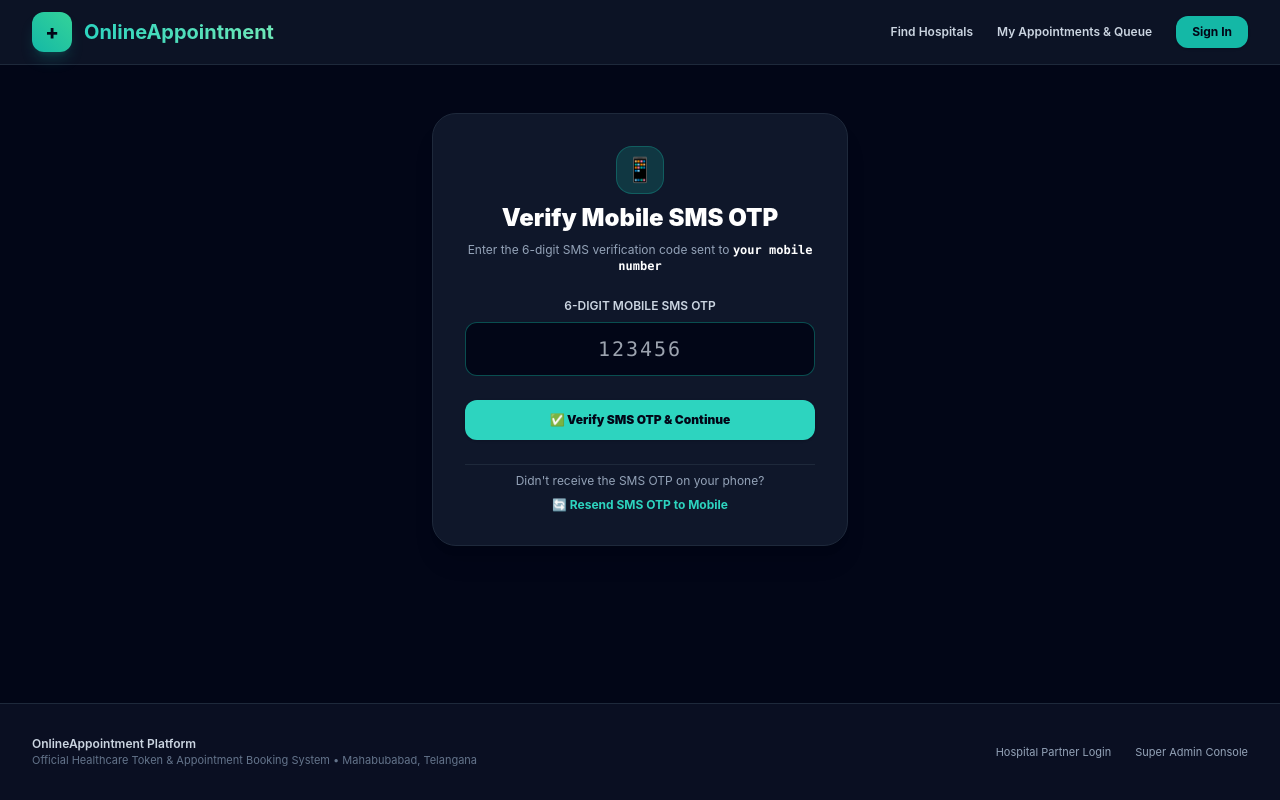
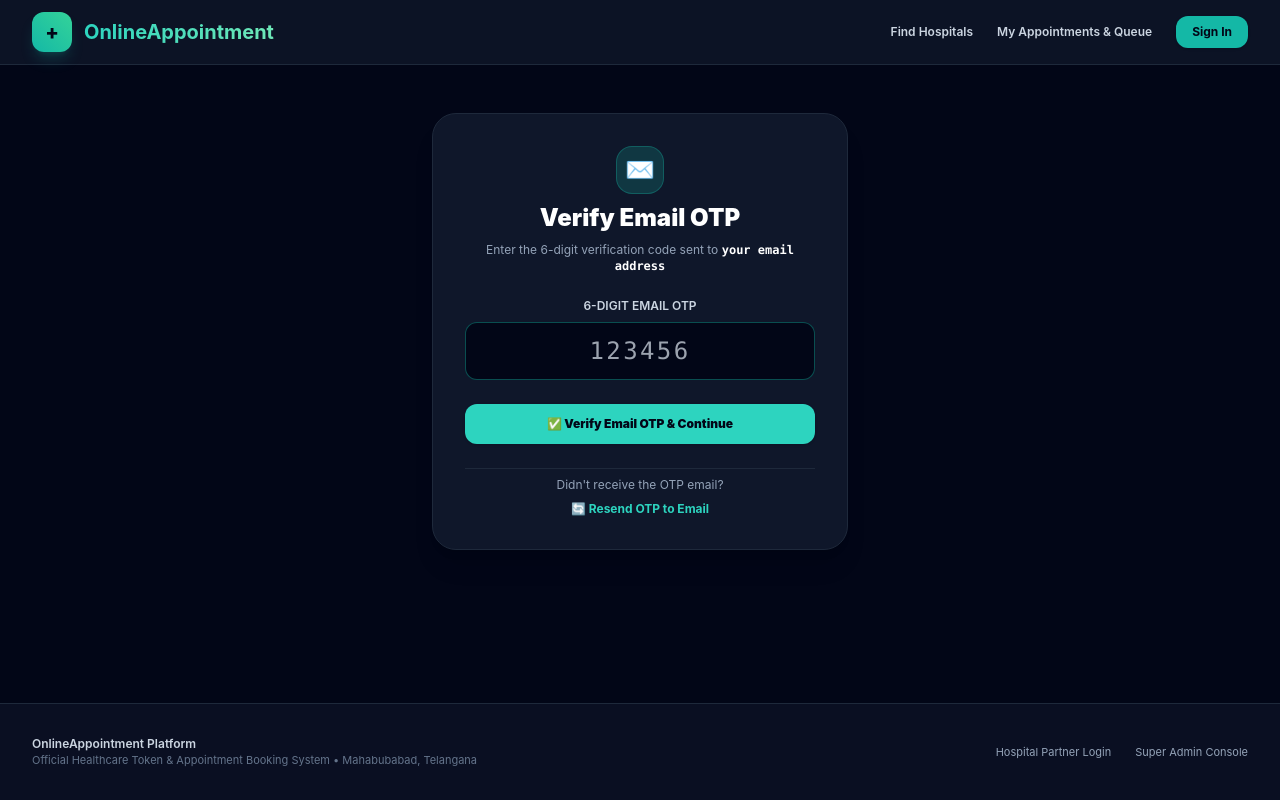
Before and after one commit to sameershaikonline/Skip-Q, a Next.js app in the folder apps/patient-web/: page /auth/verify-otp in a window 1280 px wide. Built offline with nearby package versions, Linux system fonts and the light colour scheme; no server answers.

Commit message:
Complete transition to pure Email OTP authentication and dynamic backend API configuration across all pages

```diff
--- a/apps/patient-web/src/app/auth/reset-password/page.tsx
+++ b/apps/patient-web/src/app/auth/reset-password/page.tsx
@@ -3,6 +3,8 @@
 import React, { useState, useEffect, Suspense } from 'react';
 import { useRouter, useSearchParams } from 'next/navigation';
 import Link from 'next/link';
+
+const BACKEND = process.env.NEXT_PUBLIC_BACKEND_URL || 'http://localhost:4000';
 
 function ResetPasswordFormContent() {
   const router = useRouter();
@@ -31,10 +33,10 @@ function ResetPasswordFormContent() {
     setError('');
 
     try {
-      const res = await fetch('http://localhost:4000/api/auth/reset-password', {
+      const res = await fetch(`${BACKEND}/api/auth/reset-password`, {
         method: 'POST',
         headers: { 'Content-Type': 'application/json' },
-        body: JSON.stringify({ email, otp, newPassword }),
+        body: JSON.stringify({ email: email.trim().toLowerCase(), otp, newPassword }),
       });
 
       const data = await res.json();
@@ -98,7 +100,7 @@ function ResetPasswordFormContent() {
             required
             placeholder="123456"
             value={otp}
-            onChange={(e) => setOtp(e.target.value)}
+            onChange={(e) => setOtp(e.target.value.replace(/\D/g, ''))}
             className="w-full p-3 bg-slate-950 border border-slate-800 rounded-xl text-xs text-center font-mono tracking-widest text-white text-lg focus:outline-none focus:border-rose-500"
           />
         </div>
--- a/apps/patient-web/src/app/auth/verify-otp/page.tsx
+++ b/apps/patient-web/src/app/auth/verify-otp/page.tsx
@@ -3,10 +3,12 @@
 import React, { useState, Suspense } from 'react';
 import { useSearchParams, useRouter } from 'next/navigation';
 
+const BACKEND = process.env.NEXT_PUBLIC_BACKEND_URL || 'http://localhost:4000';
+
 function VerifyOtpContent() {
   const searchParams = useSearchParams();
   const router = useRouter();
-  const phone = searchParams?.get('phone') || searchParams?.get('email') || '';
+  const email = searchParams?.get('email') || searchParams?.get('phone') || '';
 
   const [otp, setOtp] = useState('');
   const [loading, setLoading] = useState(false);
@@ -16,7 +18,7 @@ function VerifyOtpContent() {
   const handleVerify = async (e: React.FormEvent) => {
     e.preventDefault();
     if (otp.length < 6) {
-      setError('Please enter all 6 digits of your SMS OTP code.');
+      setError('Please enter all 6 digits of your email OTP code.');
       return;
     }
 
@@ -24,16 +26,16 @@ function VerifyOtpContent() {
     setError('');
 
     try {
-      const res = await fetch('http://localhost:4000/api/auth/verify-otp', {
+      const res = await fetch(`${BACKEND}/api/auth/verify-otp`, {
         method: 'POST',
         headers: { 'Content-Type': 'application/json' },
-        body: JSON.stringify({ email: phone, otp }),
+        body: JSON.stringify({ email, otp }),
       });
 
       const data = await res.json();
 
       if (!res.ok) {
-        throw new Error(data.message || 'Invalid SMS Verification OTP code.');
+        throw new Error(data.message || 'Invalid Email Verification OTP code.');
       }
 
       if (data.token) {
@@ -55,17 +57,17 @@ function VerifyOtpContent() {
     setResendMessage('');
 
     try {
-      const res = await fetch('http://localhost:4000/api/auth/resend-otp', {
+      const res = await fetch(`${BACKEND}/api/auth/resend-otp`, {
         method: 'POST',
         headers: { 'Content-Type': 'application/json' },
-        body: JSON.stringify({ email: phone }),
+        body: JSON.stringify({ email }),
       });
 
       const data = await res.json();
-      if (!res.ok) throw new Error(data.message || 'Failed to resend SMS OTP');
-      setResendMessage(data.message || 'A new 6-digit SMS OTP code has been sent to your mobile phone.');
+      if (!res.ok) throw new Error(data.message || 'Failed to resend Email OTP');
+      setResendMessage(data.message || 'A new 6-digit OTP code has been sent to your email.');
     } catch (err: any) {
-      setError(err.message || 'Failed to resend SMS OTP');
+      setError(err.message || 'Failed to resend Email OTP');
     }
   };
 
@@ -74,12 +76,12 @@ function VerifyOtpContent() {
       <div className="bg-slate-900 p-8 rounded-3xl border border-slate-800 shadow-xl space-y-6">
         <div className="text-center space-y-2">
           <div className="w-12 h-12 mx-auto rounded-2xl bg-teal-500/20 border border-teal-500/30 flex items-center justify-center text-teal-400 text-2xl font-bold">
-            📱
+            ✉️
           </div>
-          <h1 className="text-2xl font-black text-white">Verify Mobile SMS OTP</h1>
+          <h1 className="text-2xl font-black text-white">Verify Email OTP</h1>
           <p className="text-xs text-slate-400">
-            Enter the 6-digit SMS verification code sent to{' '}
-            <strong className="text-white font-mono">{phone || 'your mobile number'}</strong>
+            Enter the 6-digit verification code sent to{' '}
+            <strong className="text-white font-mono">{email || 'your email address'}</strong>
           </p>
         </div>
 
@@ -98,7 +100,7 @@ function VerifyOtpContent() {
         <form onSubmit={handleVerify} className="space-y-6">
           <div>
             <label className="block text-xs font-semibold text-slate-300 mb-2 text-center">
-              6-DIGIT MOBILE SMS OTP
+              6-DIGIT EMAIL OTP
             </label>
             <input
               type="text"
@@ -106,8 +108,8 @@ function VerifyOtpContent() {
               required
               placeholder="123456"
               value={otp}
-              onChange={(e) => setOtp(e.target.value)}
-              className="w-full p-3 bg-slate-950 border border-teal-500/40 rounded-xl text-center font-mono text-xl text-teal-400 tracking-widest focus:outline-none focus:border-teal-400"
+              onChange={(e) => setOtp(e.target.value.replace(/\D/g, ''))}
+              className="w-full p-3 bg-slate-950 border border-teal-500/40 rounded-xl text-center font-mono text-2xl text-teal-400 tracking-widest focus:outline-none focus:border-teal-400"
             />
           </div>
 
@@ -116,14 +118,14 @@ function VerifyOtpContent() {
             disabled={loading}
             className="w-full py-3 bg-teal-400 text-slate-950 font-black text-xs rounded-xl shadow hover:bg-teal-300 transition-colors disabled:opacity-50"
           >
-            {loading ? 'Verifying SMS OTP...' : '✅ Verify SMS OTP & Continue'}
+            {loading ? 'Verifying OTP...' : '✅ Verify Email OTP & Continue'}
           </button>
         </form>
 
         <div className="text-center text-xs space-y-2 pt-2 border-t border-slate-800">
-          <p className="text-slate-400">Didn't receive the SMS OTP on your phone?</p>
+          <p className="text-slate-400">Didn't receive the OTP email?</p>
           <button onClick={handleResend} className="text-teal-400 font-bold hover:underline">
-            🔄 Resend SMS OTP to Mobile
+            🔄 Resend OTP to Email
           </button>
         </div>
       </div>
@@ -133,7 +135,7 @@ function VerifyOtpContent() {
 
 export default function VerifyOtpPage() {
   return (
-    <Suspense fallback={<div className="text-center py-12 text-slate-400 text-xs">Loading SMS OTP page...</div>}>
+    <Suspense fallback={<div className="text-center py-12 text-slate-400 text-xs">Loading OTP page...</div>}>
       <VerifyOtpContent />
     </Suspense>
   );
--- a/apps/patient-web/src/app/dashboard/page.tsx
+++ b/apps/patient-web/src/app/dashboard/page.tsx
@@ -25,7 +25,8 @@ export default function PatientDashboard() {
       return;
     }
 
-    fetch('http://localhost:4000/api/appointments/my-patient-appointments', {
+    const backend = process.env.NEXT_PUBLIC_BACKEND_URL || 'http://localhost:4000';
+    fetch(`${backend}/api/appointments/my-patient-appointments`, {
       headers: { Authorization: `Bearer ${token}` },
     })
       .then((res) => res.json())
--- a/apps/patient-web/src/app/hospital/[id]/page.tsx
+++ b/apps/patient-web/src/app/hospital/[id]/page.tsx
@@ -37,7 +37,8 @@ export default function HospitalDetailPage() {
   useEffect(() => {
     if (!hospitalId) return;
 
-    fetch(`http://localhost:4000/api/hospitals/${hospitalId}`)
+    const backend = process.env.NEXT_PUBLIC_BACKEND_URL || 'http://localhost:4000';
+    fetch(`${backend}/api/hospitals/${hospitalId}`)
       .then((res) => {
         if (!res.ok) throw new Error('Hospital not found');
         return res.json();
@@ -64,7 +65,8 @@ export default function HospitalDetailPage() {
     const doctorId = hospital?.doctors?.[0]?.id || `doc-gen-${Date.now()}`;
 
     try {
-      const res = await fetch('http://localhost:4000/api/appointments', {
+      const backend = process.env.NEXT_PUBLIC_BACKEND_URL || 'http://localhost:4000';
+      const res = await fetch(`${backend}/api/appointments`, {
         method: 'POST',
         headers: {
           'Content-Type': 'application/json',
--- a/apps/patient-web/src/app/page.tsx
+++ b/apps/patient-web/src/app/page.tsx
@@ -29,7 +29,8 @@ export default function PatientHomePage() {
 
   const fetchHospitals = () => {
     setLoading(true);
-    fetch('http://localhost:4000/api/hospitals')
+    const backend = process.env.NEXT_PUBLIC_BACKEND_URL || 'http://localhost:4000';
+    fetch(`${backend}/api/hospitals`)
       .then((res) => res.json())
       .then((data) => {
         if (Array.isArray(data)) {
```
Also changed, not shown: apps/patient-web/src/app/auth/forgot-password/page.tsx (+7 -5 lines), 1 other file (tests, documents, lock files or other folders).
